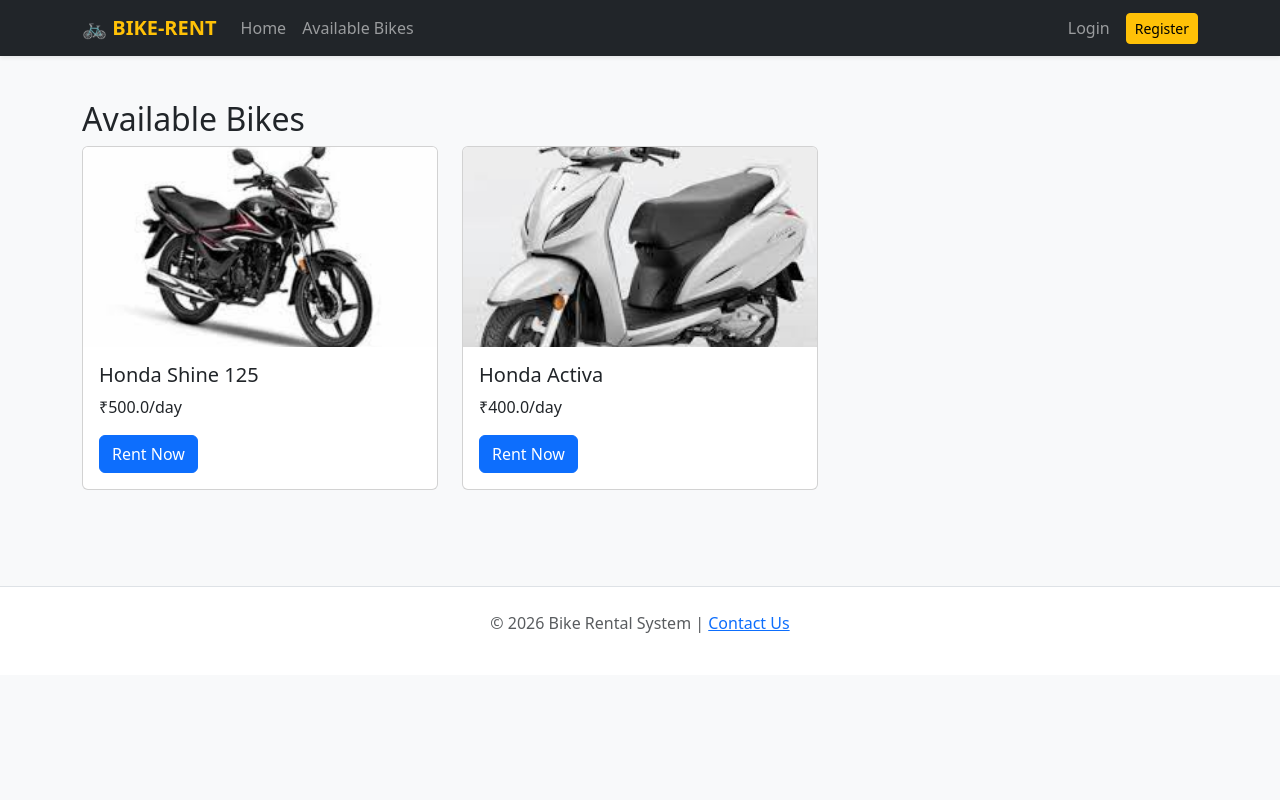
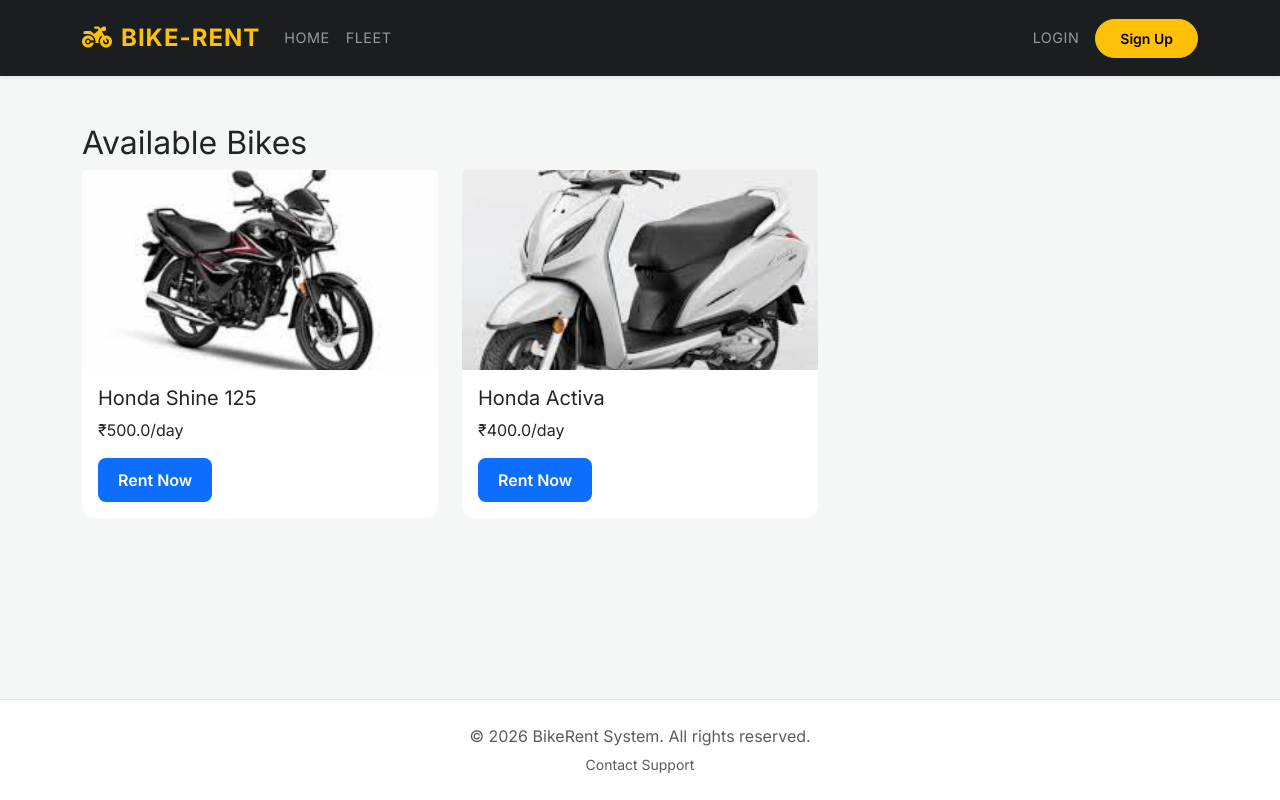
Before and after one commit to aniketkokate652-create/Rental-Bike, a Flask app: page /bikes in a window 1280 px wide. Run offline with Flask 3, Linux system fonts and the light colour scheme.

Commit message:
Refactor base.html for improved layout and styling
Updated the title and styling of the base HTML template. Enhanced navbar and footer design, and improved the layout for better user experience.

```diff
--- a/templates/base.html
+++ b/templates/base.html
@@ -3,58 +3,74 @@
 <head>
     <meta charset="UTF-8">
     <meta name="viewport" content="width=device-width, initial-scale=1.0">
-    <title>Bike Rental System</title>
+    <title>BikeRent | Premium Rides</title>
     <link rel="icon" href="{{ url_for('static', filename='favicon.ico') }}">
+    <link href="https://fonts.googleapis.com/css2?family=Inter:wght@300;400;600;700&display=swap" rel="stylesheet">
+    <link rel="stylesheet" href="https://cdnjs.cloudflare.com/ajax/libs/font-awesome/6.4.0/css/all.min.css">
     <link href="https://cdn.jsdelivr.net/npm/bootstrap@5.3.0/dist/css/bootstrap.min.css" rel="stylesheet">
+
     <style>
-        body { background-color: #f8f9fa; }
-        .navbar-brand { font-weight: bold; color: #ffc107 !important; }
-        .flash-messages { margin-top: 20px; }
+        body {
+            font-family: 'Inter', sans-serif;
+            background-color: #f4f7f6;
+            display: flex;
+            flex-direction: column;
+            min-height: 100vh;
+        }
+        main { flex: 1; }
 
-        /* Slight adjustment to align buttons in the navbar */
-        .nav-btn-align { display: flex; align-items: center; }
+        /* Navbar Styling */
+        .navbar { background-color: #1a1e21 !important; padding: 15px 0; }
+        .navbar-brand { font-weight: 800; color: #ffc107 !important; font-size: 1.5rem; letter-spacing: 1px; }
+        .nav-link { font-weight: 500; text-transform: uppercase; font-size: 0.9rem; letter-spacing: 0.5px; }
+        .nav-link:hover { color: #ffc107 !important; }
+
+        /* Buttons */
+        .btn-primary { background-color: #0d6efd; border: none; font-weight: 600; padding: 10px 20px; border-radius: 8px; transition: all 0.3s ease; }
+        .btn-primary:hover { background-color: #0b5ed7; transform: translateY(-2px); box-shadow: 0 4px 12px rgba(13, 110, 253, 0.3); }
+        .btn-warning { font-weight: 600; border-radius: 8px; }
+
+        /* Cards */
+        .card { border: none; border-radius: 12px; transition: transform 0.3s ease, box-shadow 0.3s ease; }
+        .hover-card:hover { transform: translateY(-5px); box-shadow: 0 10px 20px rgba(0,0,0,0.1) !important; }
+
+        /* Flash Messages */
+        .flash-messages { margin-top: 20px; position: absolute; width: 100%; z-index: 1000; }
+
+        /* Footer */
+        footer { background-color: #ffffff; margin-top: auto; }
     </style>
 </head>
 <body>
 
-<nav class="navbar navbar-expand-lg navbar-dark bg-dark shadow-sm">
+<nav class="navbar navbar-expand-lg navbar-dark shadow-sm sticky-top">
     <div class="container">
-        <a class="navbar-brand" href="/">🚲 BIKE-RENT</a>
-        <button class="navbar-toggler" type="button" data-bs-toggle="collapse" data-bs-target="#navbarNav">
+        <a class="navbar-brand" href="/"><i class="fa-solid fa-motorcycle me-2"></i>BIKE-RENT</a>
+        <button class="navbar-toggler border-0" type="button" data-bs-toggle="collapse" data-bs-target="#navbarNav">
             <span class="navbar-toggler-icon"></span>
         </button>
 
         <div class="collapse navbar-collapse" id="navbarNav">
-            <ul class="navbar-nav me-auto">
-                <li class="nav-item">
-                    <a class="nav-link" href="/">Home</a>
-                </li>
-                <li class="nav-item">
-                    <a class="nav-link" href="/bikes">Available Bikes</a>
-                </li>
+            <ul class="navbar-nav me-auto mb-2 mb-lg-0 mt-2 mt-lg-0">
+                <li class="nav-item"><a class="nav-link" href="/">Home</a></li>
+                <li class="nav-item"><a class="nav-link" href="/bikes">Fleet</a></li>
             </ul>
 
-            <ul class="navbar-nav ms-auto nav-btn-align">
+            <ul class="navbar-nav ms-auto align-items-lg-center gap-2">
                 {% if session.get('username') %}
                     <li class="nav-item dropdown">
-                        <a class="nav-link dropdown-toggle text-info" href="#" id="userDropdown" role="button" data-bs-toggle="dropdown" aria-expanded="false">
-                            Welcome, {{ session.get('username') }}
+                        <a class="nav-link dropdown-toggle text-warning" href="#" id="userDropdown" role="button" data-bs-toggle="dropdown" aria-expanded="false">
+                            <i class="fa-regular fa-user-circle me-1"></i> {{ session.get('username') }}
                         </a>
-                        <ul class="dropdown-menu dropdown-menu-end shadow-sm" aria-labelledby="userDropdown">
-                            <li><a class="dropdown-item" href="/my-bookings">📋 View My Bookings</a></li>
+                        <ul class="dropdown-menu dropdown-menu-end shadow border-0 radius-lg" aria-labelledby="userDropdown">
+                            <li><a class="dropdown-item py-2" href="/my-bookings"><i class="fa-solid fa-list-check me-2 text-muted"></i>My Bookings</a></li>
+                            <li><hr class="dropdown-divider"></li>
+                            <li><a class="dropdown-item text-danger py-2" href="/logout"><i class="fa-solid fa-right-from-bracket me-2"></i>Logout</a></li>
                         </ul>
                     </li>
-
-                    <li class="nav-item ms-lg-3">
-                        <a class="btn btn-outline-danger btn-sm" href="/logout">Logout</a>
-                    </li>
                 {% else %}
-                    <li class="nav-item">
-                        <a class="nav-link" href="/login">Login</a>
-                    </li>
-                    <li class="nav-item ms-lg-2">
-                        <a class="btn btn-warning btn-sm mt-1 mt-lg-0" href="/register">Register</a>
-                    </li>
+                    <li class="nav-item"><a class="nav-link" href="/login">Login</a></li>
+                    <li class="nav-item"><a class="btn btn-warning btn-sm px-4 py-2 rounded-pill" href="/register">Sign Up</a></li>
                 {% endif %}
             </ul>
         </div>
@@ -65,7 +81,7 @@
     {% with messages = get_flashed_messages(with_categories=true) %}
         {% if messages %}
             {% for category, message in messages %}
-                <div class="alert alert-{{ category }} alert-dismissible fade show" role="alert">
+                <div class="alert alert-{{ category }} alert-dismissible fade show shadow-sm rounded-3 mt-3" role="alert">
                     {{ message }}
                     <button type="button" class="btn-close" data-bs-dismiss="alert" aria-label="Close"></button>
                 </div>
@@ -74,15 +90,17 @@
     {% endwith %}
 </div>
 
-<main class="container py-4">
+<main class="container py-5">
     {% block content %}{% endblock %}
 </main>
 
-<footer class="text-center py-4 text-muted border-top bg-white mt-5">
-    <p>&copy; 2026 Bike Rental System | <a href="/contact">Contact Us</a></p>
+<footer class="py-4 border-top">
+    <div class="container text-center text-muted">
+        <p class="mb-1">&copy; 2026 BikeRent System. All rights reserved.</p>
+        <small><a href="/contact" class="text-decoration-none text-muted hover-warning">Contact Support</a></small>
+    </div>
 </footer>
 
 <script src="https://cdn.jsdelivr.net/npm/bootstrap@5.3.0/dist/js/bootstrap.bundle.min.js"></script>
-
 </body>
 </html>
```
